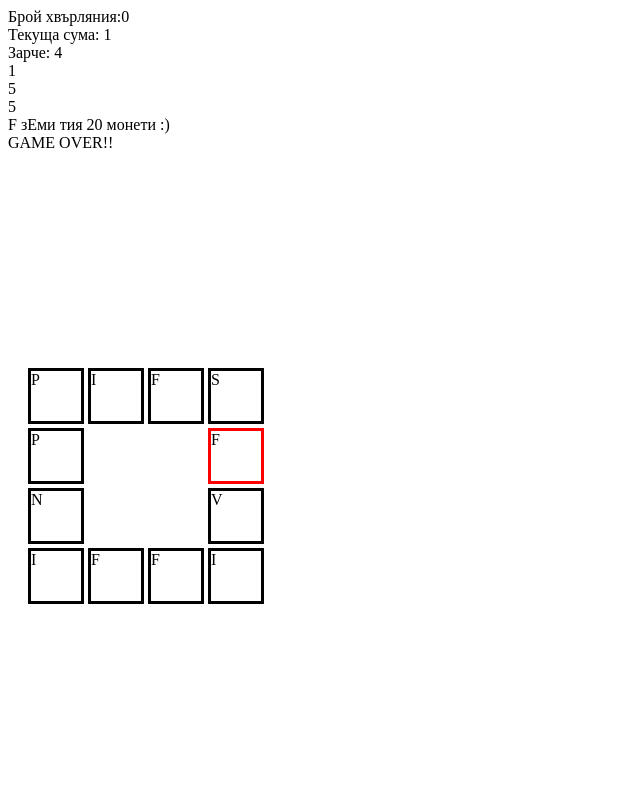
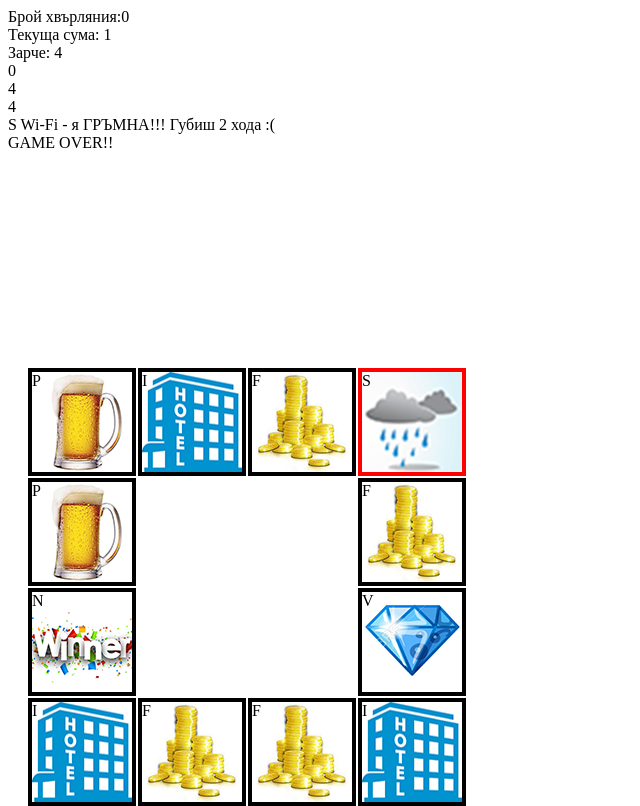
Before and after one commit to galissima/IT_VILLAGE, a PHP site: page /game.php in a window 1280 px wide. Shown: the whole page, without its empty margins (0-640 px from the left). Before the commit the page ends 604 px from the top, so only its background shows below. Run offline with PHP 8.4, Linux system fonts and the light colour scheme; the visitor is signed in with stand-in values (Sample User, id 1); data that the repository does not hold is empty.

Commit message:
icons
add new icon tab

```diff
--- a/game.php
+++ b/game.php
@@ -1,14 +1,14 @@
 <?php
 session_start();
-$select= "border: 3px solid red;";
-if ($_SESSION['count']>=0) {
+$select= "border: 4px solid red;";
+//if ($_SESSION['count']>=0) {
 $_SESSION['count']=$_SESSION['count']-1;
 echo "Брой хвърляния:" . $_SESSION['count'] . "<br>" ;
 
 echo "Текуща сума: " . $_SESSION['money'];
 
 $rand=rand(1,6);
-
+$_SESSION['temp']=0;
 echo "<br>Зарче: " . $rand . "<br>";
 echo $_SESSION['temp'] . "<br>";
 $_SESSION['temp'] = $_SESSION['temp'] + $rand;
@@ -109,7 +109,7 @@ switch ($_SESSION['temp']) {
 		echo " току-що изгуби 5 монети :(";
 		break;
 }
-}
+//}
 // We've got a brand new repository
 ?>
 
@@ -117,6 +117,7 @@ switch ($_SESSION['temp']) {
 <html>
 <head>
 	<title>TI Vilige</title>
+
 <style type="text/css">
 	.container{
 	position: relative;
@@ -129,55 +130,68 @@ switch ($_SESSION['temp']) {
 	}
 
 	.size{
-		height: 50px;
-		width: 50px;
-		border: 3px solid black;
+		height: 100px;
+		width: 100px;
+		border: 4px solid black;
 	}
 
 .div1{
+	background-image: url('pics/beer.png');
 	<?php echo $sel1;?>
 	}
 	.div2{
-		left: 60px;<?php echo $sel2;?>
-		background-image: "beer.png";
+	background-image: url('pics/hotel.png');
+		left: 110px;<?php echo $sel2;?>
+
 	}
 	.div3{
-		left: 120px;<?php echo $sel3;?>
+		background-image: url('pics/coins.png');
+		left: 220px;<?php echo $sel3;?>
 	}
 	.div4{
-		left: 180px;<?php echo $sel4;?>
+		background-image: url('pics/storm.png');
+		left: 330px;<?php echo $sel4;?>
 	}
 	.div5{
-		top: 60px;
-		left: 180px;<?php echo $sel5;?>
+		background-image: url('pics/coins.png');
+		top: 110px;
+		left: 330px;<?php echo $sel5;?>
 	}
 	.div6{
-	top: 120px;
-	left: 180px;<?php echo $sel6;?>
+	top: 220px;
+	left: 330px;
+	background-image: url('pics/diamond.png');
+	<?php echo $sel6;?>
 	}
 	.div7{
-	top: 180px;
-	left: 180px;<?php echo $sel7;?>
+	background-image: url('pics/hotel.png');
+	top: 330px;
+	left: 330px;<?php echo $sel7;?>
 	}
 	.div8{
-	top: 180px;
-	left: 120px;<?php echo $sel8;?>
+		background-image: url('pics/coins.png');
+	top: 330px;
+	left: 220px;<?php echo $sel8;?>
 	}
 	.div9{
-	top: 180px;
-	left: 60px;<?php echo $sel9;?>
+		background-image: url('pics/coins.png');
+	top:  330px;
+	left: 110px;<?php echo $sel9;?>
 	}
 	.div10{
-	top: 180px;
+	background-image: url('pics/hotel.png');
+	top: 330px;
 	left: 0px;<?php echo $sel10;?>
 	}
 	.div11{
-	top: 120px;<?php echo $sel11;?>
+	background-image: url('pics/winner.png');
+	top: 220px;<?php echo $sel11;?>
 	left: 0px;
 	}
 
 	.div12{
-	top: 60px;
+	background-image: url('pics/beer.png');
+	top: 110px;
 	left: 0px;<?php echo $sel12;?>
 	}
 
```
Also changed, not shown: style.css (added, +79 -0 lines), pics/beer.png (added), pics/coins.png (added), pics/diamond.png (added), pics/hotel.png (added), pics/storm.png (added), pics/winner.png (added).
